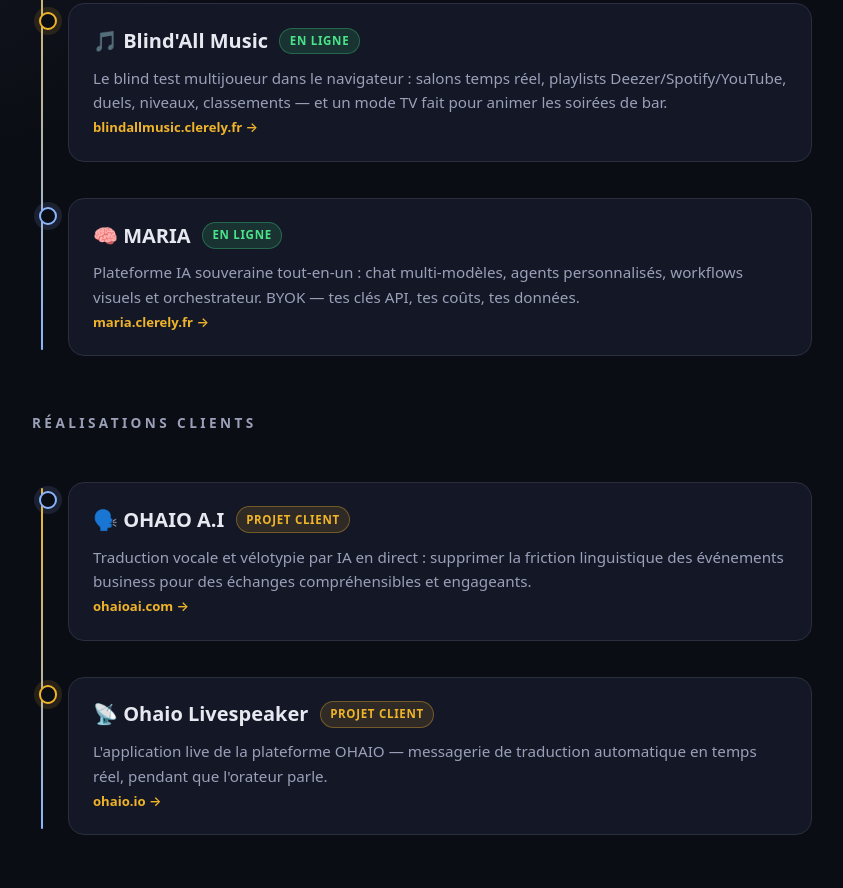
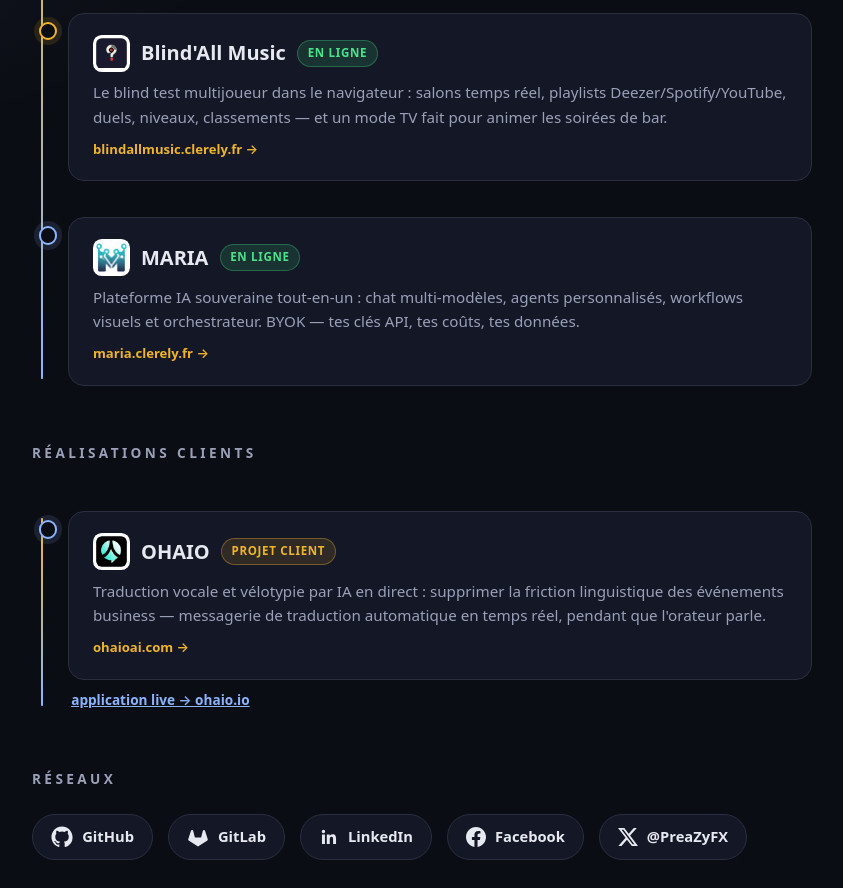
Before and after one commit to byPreaZy/blindallmusic, a plain HTML site: page rootverify/index.html in a window 1280 px wide. Shown: the part 652-1540 px from the top of the page, without its empty margins (218-1061 px from the left). Drawn offline with Linux system fonts and the light colour scheme.

Commit message:
feat(root): real project logos, merged OHAIO card, 4 socials
Real favicons/logos instead of emojis, OHAIO as a single client
project (landing + app link), GitLab/LinkedIn/Facebook added to
the social row.

```diff
--- a/rootverify/index.html
+++ b/rootverify/index.html
@@ -134,7 +134,21 @@
       }
       .socials a:hover { border-color: var(--accent); transform: translateY(-2px); text-decoration: none; }
       .card p { margin: 0.55rem 0 0; color: var(--muted); font-size: 0.95rem; }
-      .card .url { margin-top: 0.6rem; font-size: 0.82rem; color: var(--accent); font-weight: 600; }
+      .card .url { display: block; margin-top: 0.6rem; font-size: 0.82rem; color: var(--accent); font-weight: 600; }
+      .plogo {
+        width: 2.3rem; height: 2.3rem;
+        border-radius: 0.55rem;
+        object-fit: contain;
+        background: #fff;
+        padding: 0.2rem;
+      }
+      .applink {
+        display: inline-block;
+        margin: 0.55rem 0 0 0.2rem;
+        font-size: 0.85rem;
+        font-weight: 600;
+        color: var(--accent2);
+      }
 
       footer { margin-top: 4rem; text-align: center; color: #6b7086; font-size: 0.85rem; }
       footer a { color: #6b7086; margin: 0 0.5rem; }
@@ -159,7 +173,8 @@
         <section class="node">
           <a class="card" href="https://clerely-design.fr" target="_blank" rel="noopener noreferrer">
             <div class="top">
-              <h2>✨ Clerely Design</h2>
+              <img class="plogo" src="logo-clerely.svg" alt="Clerely Design" />
+              <h2>Clerely Design</h2>
               <span class="badge dev">Portfolio</span>
             </div>
             <p>
@@ -173,7 +188,8 @@
         <section class="node">
           <a class="card" href="https://blindallmusic.clerely.fr" target="_blank" rel="noopener noreferrer">
             <div class="top">
-              <h2>🎵 Blind'All Music</h2>
+              <img class="plogo" src="logo-blindall.png" alt="Blind'All Music" />
+              <h2>Blind'All Music</h2>
               <span class="badge">En ligne</span>
             </div>
             <p>
@@ -188,7 +204,8 @@
         <section class="node">
           <a class="card" href="https://maria.clerely.fr" target="_blank" rel="noopener noreferrer">
             <div class="top">
-              <h2>🧠 MARIA</h2>
+              <img class="plogo" src="logo-maria.png" alt="MARIA" />
+              <h2>MARIA</h2>
               <span class="badge">En ligne</span>
             </div>
             <p>
@@ -208,30 +225,18 @@
         <section class="node">
           <a class="card" href="https://ohaioai.com" target="_blank" rel="noopener noreferrer">
             <div class="top">
-              <h2>🗣️ OHAIO A.I</h2>
+              <img class="plogo" src="logo-ohaio.png" alt="OHAIO" />
+              <h2>OHAIO</h2>
               <span class="badge client">Projet client</span>
             </div>
             <p>
               Traduction vocale et vélotypie par IA en direct : supprimer la
-              friction linguistique des événements business pour des échanges
-              compréhensibles et engageants.
+              friction linguistique des événements business — messagerie de
+              traduction automatique en temps réel, pendant que l'orateur parle.
             </p>
             <span class="url">ohaioai.com →</span>
           </a>
-        </section>
-
-        <section class="node">
-          <a class="card" href="https://ohaio.io" target="_blank" rel="noopener noreferrer">
-            <div class="top">
-              <h2>📡 Ohaio Livespeaker</h2>
-              <span class="badge client">Projet client</span>
-            </div>
-            <p>
-              L'application live de la plateforme OHAIO — messagerie de
-              traduction automatique en temps réel, pendant que l'orateur parle.
-            </p>
-            <span class="url">ohaio.io →</span>
-          </a>
+          <a class="applink" href="https://ohaio.io" target="_blank" rel="noopener noreferrer">application live → ohaio.io</a>
         </section>
       </div>
 
@@ -240,6 +245,18 @@
         <a href="https://github.com/byPreaZy" target="_blank" rel="noopener noreferrer" aria-label="GitHub">
           <svg viewBox="0 0 24 24" width="22" height="22" fill="currentColor" aria-hidden="true"><path d="M12 .5C5.65.5.5 5.65.5 12c0 5.08 3.29 9.39 7.86 10.91.58.11.79-.25.79-.56 0-.27-.01-1.17-.02-2.12-3.2.7-3.87-1.36-3.87-1.36-.52-1.33-1.28-1.68-1.28-1.68-1.04-.71.08-.7.08-.7 1.15.08 1.76 1.19 1.76 1.19 1.03 1.75 2.69 1.25 3.35.95.1-.74.4-1.25.72-1.54-2.55-.29-5.23-1.28-5.23-5.68 0-1.26.45-2.28 1.19-3.09-.12-.29-.52-1.46.11-3.05 0 0 .97-.31 3.18 1.18a11 11 0 0 1 5.8 0c2.2-1.49 3.17-1.18 3.17-1.18.63 1.59.23 2.76.12 3.05.74.81 1.18 1.83 1.18 3.09 0 4.41-2.69 5.38-5.25 5.67.41.35.77 1.05.77 2.12 0 1.53-.01 2.76-.01 3.14 0 .31.21.68.8.56A10.52 10.52 0 0 0 23.5 12C23.5 5.65 18.35.5 12 .5Z"/></svg>
           <span>GitHub</span>
+        </a>
+        <a href="https://gitlab.com/byPreaZy" target="_blank" rel="noopener noreferrer" aria-label="GitLab">
+          <svg viewBox="0 0 24 24" width="22" height="22" fill="currentColor" aria-hidden="true"><path d="m22.65 14.39-2.99-9.21c-.19-.56-.63-.93-1.19-.93-.56 0-1 .37-1.19.93L15.4 12.5H8.6L6.72 5.18c-.19-.56-.63-.93-1.19-.93-.56 0-1 .37-1.19.93l-2.99 9.21a1.24 1.24 0 0 0 .45 1.38L12 22.25l10.2-6.48c.37-.24.55-.7.45-1.38Z"/></svg>
+          <span>GitLab</span>
+        </a>
+        <a href="https://www.linkedin.com/in/k%C3%A9vin-clere/" target="_blank" rel="noopener noreferrer" aria-label="LinkedIn">
+          <svg viewBox="0 0 24 24" width="20" height="20" fill="currentColor" aria-hidden="true"><path d="M20.45 20.45h-3.55v-5.57c0-1.33-.03-3.04-1.85-3.04-1.86 0-2.14 1.45-2.14 2.94v5.67H9.35V9h3.41v1.56h.05a3.74 3.74 0 0 1 3.37-1.85c3.6 0 4.27 2.37 4.27 5.45v6.29ZM5.34 7.43a2.06 2.06 0 1 1 0-4.12 2.06 2.06 0 0 1 0 4.12ZM7.12 20.45H3.55V9h3.57v11.45Z"/></svg>
+          <span>LinkedIn</span>
+        </a>
+        <a href="https://www.facebook.com/Clerelydesign" target="_blank" rel="noopener noreferrer" aria-label="Facebook">
+          <svg viewBox="0 0 24 24" width="20" height="20" fill="currentColor" aria-hidden="true"><path d="M24 12.07C24 5.4 18.63 0 12 0S0 5.4 0 12.07C0 18.1 4.39 23.09 10.13 24v-8.44H7.08v-3.49h3.04V9.41c0-3.02 1.8-4.7 4.54-4.7 1.31 0 2.68.24 2.68.24v2.97h-1.51c-1.49 0-1.96.93-1.96 1.89v2.26h3.33l-.53 3.49h-2.8V24C19.61 23.09 24 18.1 24 12.07Z"/></svg>
+          <span>Facebook</span>
         </a>
         <a href="https://twitter.com/PreaZyFX" target="_blank" rel="noopener noreferrer" aria-label="X (Twitter)">
           <svg viewBox="0 0 24 24" width="20" height="20" fill="currentColor" aria-hidden="true"><path d="M18.9 1.15h3.68l-8.04 9.19L24 22.85h-7.41l-5.8-7.58-6.64 7.58H.47l8.6-9.83L0 1.15h7.59l5.24 6.93 6.07-6.93Zm-1.29 19.5h2.04L6.49 3.24H4.3l13.31 17.41Z"/></svg>
```
Also changed, not shown: rootverify/logo-blindall.png (added), rootverify/logo-clerely.svg (added), rootverify/logo-maria.png (added), rootverify/logo-ohaio.png (added).
